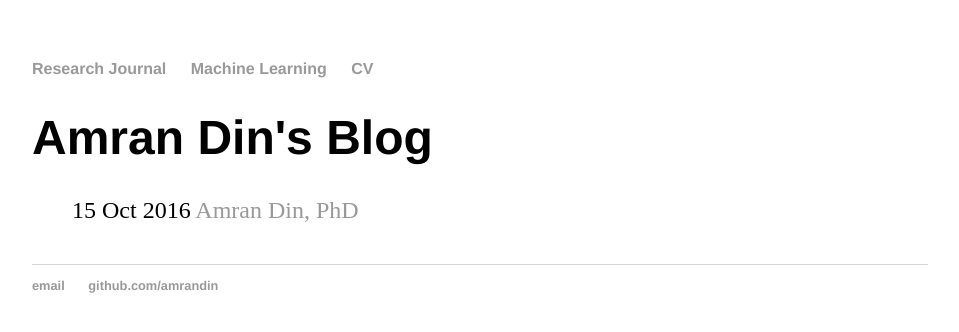
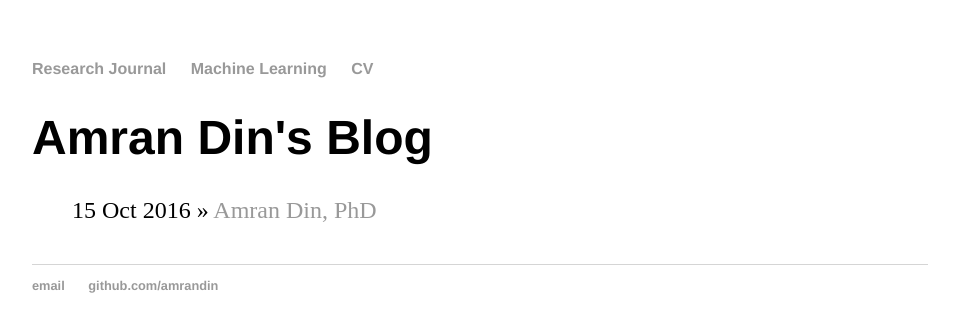
Before and after one commit to amrandin/amrandin.github.io, a Jekyll site: the page built from ml/index.html, in a window 1280 px wide. Shown: the top 332 px of the page, without its empty margins (160-1119 px from the left). Built offline with Jekyll 4.4.1, drawn with Linux system fonts in a browser that asks for light colours.

Commit message:
Update index.html

```diff
--- a/ml/index.html
+++ b/ml/index.html
@@ -6,7 +6,7 @@ title: Amran Din's Blog
 	<ul class="posts">
 
 	  {% for post in site.posts %}
-	    <li><span>{{ post.date | date_to_string }}</span>
+	    <li><span>{{ post.date | date_to_string }}</span> »
 		    <a href="{{ post.url }}" title="{{ post.title }}">{{ post.title }}</a></li>
 	  {% endfor %}
 	</ul>
```
